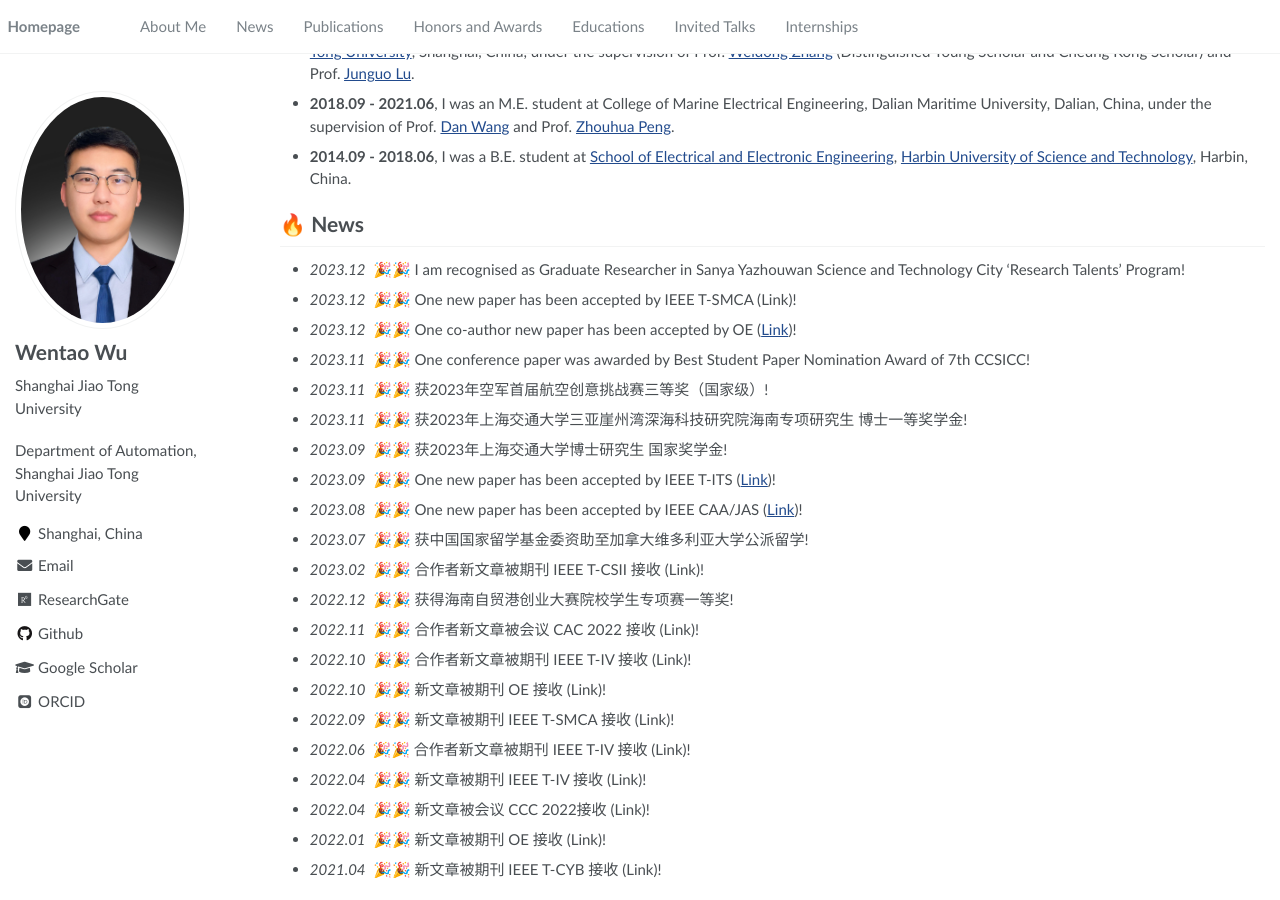
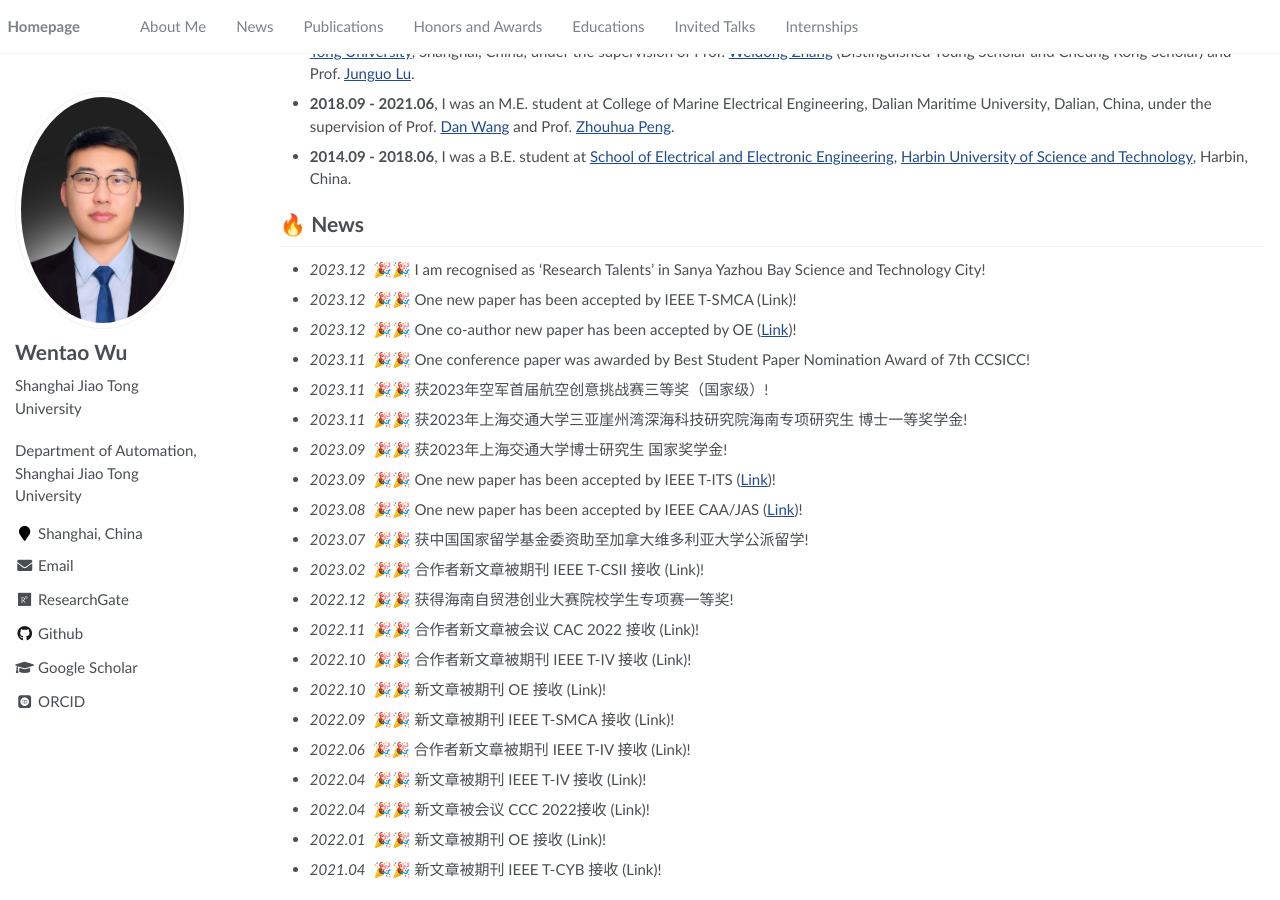
Before and after one commit to wwtsjtu/wwt.github.io, a Jekyll site: the page built from _pages/about.md, in a window 1280 px wide and 900 px high, scrolled down 496 px. Built offline with Jekyll 4.4.1, drawn with Linux system fonts in a browser that asks for light colours; some web fonts are replaced.

Commit message:
Update about.md

```diff
--- a/_pages/about.md
+++ b/_pages/about.md
@@ -28,7 +28,7 @@ My research interest includes neural machine translation and computer vision. I
 - **2014.09 - 2018.06**, I was a B.E. student at [School of Electrical and Electronic Engineering](https://www.seiee.sjtu.edu.cn/), [Harbin University of Science and Technology](http://www.hrbust.edu.cn/), Harbin, China.
 
 # 🔥 News
-- *2023.12* &nbsp;🎉🎉  I am recognised as Graduate Researcher in Sanya Yazhouwan Science and Technology City 'Research Talents' Program!
+- *2023.12* &nbsp;🎉🎉  I am recognised as 'Research Talents' in Sanya Yazhou Bay Science and Technology City!
 - *2023.12* &nbsp;🎉🎉  One new paper has been accepted by IEEE T-SMCA (Link)!
 - *2023.12* &nbsp;🎉🎉  One co-author new paper has been accepted by OE ([Link](https://www.sciencedirect.com/science/article/abs/pii/S0029801822021497))!
 - *2023.11* &nbsp;🎉🎉  One conference paper was awarded by Best Student Paper Nomination Award of 7th CCSICC!
```
